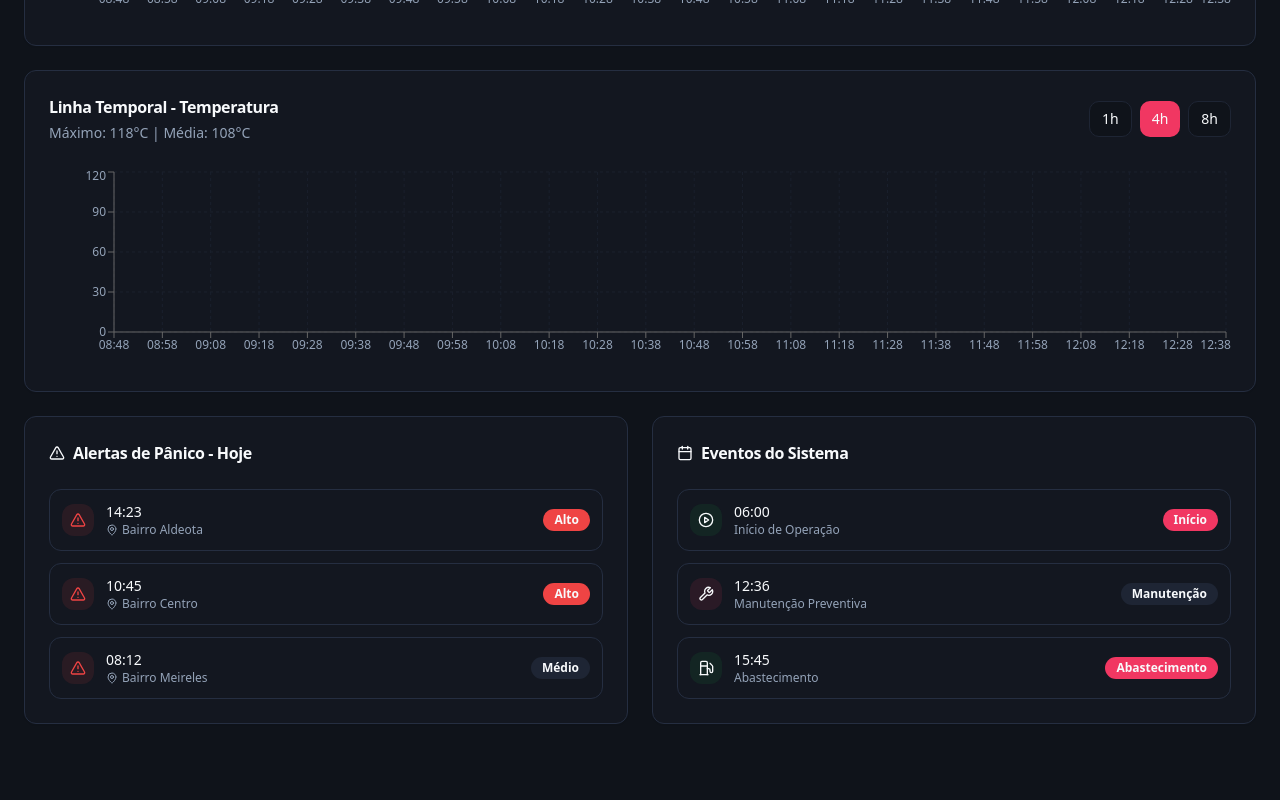
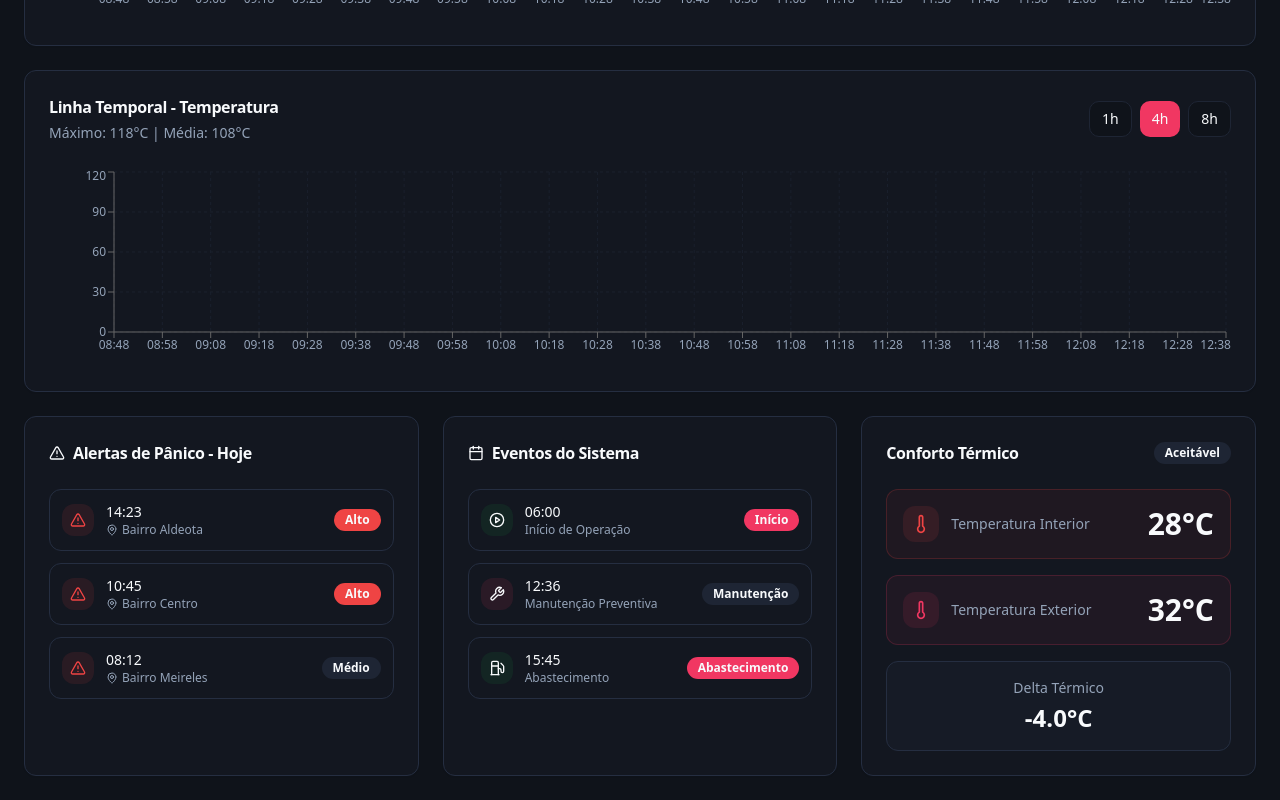
Before and after one commit to vitorandradecoelho/panic-map-pulse, a React (Vite) app: page /dashboardCAN in a window 1280 px wide. Shown: the part 1011-1811 px from the top of the page. Before the commit the page ends 1759 px from the top, so only its background shows below. Built offline with nearby package versions, Linux system fonts and the light colour scheme.

Commit message:
feat: Add comfort indicator to CAN dashboard

```diff
--- /dev/null
+++ b/src/components/can/analysis/ComfortPanel.tsx
@@ -0,0 +1,71 @@
+import { Card, CardContent, CardHeader, CardTitle } from "@/components/ui/card";
+import { Badge } from "@/components/ui/badge";
+import { useTranslation } from "@/hooks/useTranslation";
+import { CANVehicleData } from "@/data/canMockData";
+import { Thermometer } from "lucide-react";
+
+interface ComfortPanelProps {
+  vehicle: CANVehicleData;
+}
+
+export const ComfortPanel = ({ vehicle }: ComfortPanelProps) => {
+  const { t } = useTranslation();
+
+  const delta = vehicle.temperaturaInterior - vehicle.temperaturaExterior;
+
+  const getComfortStatus = () => {
+    const temp = vehicle.temperaturaInterior;
+    if (temp >= 20 && temp <= 25) return { label: t('can.comfort.ideal'), variant: 'default' as const };
+    if (temp > 25 && temp <= 28) return { label: t('can.comfort.acceptable'), variant: 'secondary' as const };
+    if (temp > 28) return { label: t('can.comfort.hot'), variant: 'destructive' as const };
+    return { label: t('can.comfort.cold'), variant: 'outline' as const };
+  };
+
+  const comfort = getComfortStatus();
+
+  return (
+    <Card>
+      <CardHeader>
+        <div className="flex items-center justify-between">
+          <CardTitle className="text-base">{t('can.comfort.title')}</CardTitle>
+          <Badge variant={comfort.variant}>{comfort.label}</Badge>
+        </div>
+      </CardHeader>
+      <CardContent className="space-y-4">
+        {/* Interior Temperature */}
+        <div className="flex items-center justify-between p-4 rounded-lg bg-destructive/5 border border-destructive/20">
+          <div className="flex items-center gap-3">
+            <div className="p-2 rounded-lg bg-destructive/10">
+              <Thermometer className="h-5 w-5 text-destructive" />
+            </div>
+            <span className="text-sm font-medium text-muted-foreground">
+              {t('can.comfort.interior')}
+            </span>
+          </div>
+          <span className="text-3xl font-bold">{vehicle.temperaturaInterior}°C</span>
+        </div>
+
+        {/* Exterior Temperature */}
+        <div className="flex items-center justify-between p-4 rounded-lg bg-primary/5 border border-primary/20">
+          <div className="flex items-center gap-3">
+            <div className="p-2 rounded-lg bg-primary/10">
+              <Thermometer className="h-5 w-5 text-primary" />
+            </div>
+            <span className="text-sm font-medium text-muted-foreground">
+              {t('can.comfort.exterior')}
+            </span>
+          </div>
+          <span className="text-3xl font-bold">{vehicle.temperaturaExterior}°C</span>
+        </div>
+
+        {/* Delta */}
+        <div className="p-4 rounded-lg bg-muted/50 border text-center">
+          <p className="text-sm text-muted-foreground mb-1">{t('can.comfort.delta')}</p>
+          <p className="text-2xl font-bold">
+            {delta > 0 ? '+' : ''}{delta.toFixed(1)}°C
+          </p>
+        </div>
+      </CardContent>
+    </Card>
+  );
+};
--- a/src/pages/VehicleCANDashboard.tsx
+++ b/src/pages/VehicleCANDashboard.tsx
@@ -7,6 +7,7 @@ import { AnalysisKPIs } from "@/components/can/analysis/AnalysisKPIs";
 import { TimeSeriesChart } from "@/components/can/analysis/TimeSeriesChart";
 import { AlertsPanel } from "@/components/can/analysis/AlertsPanel";
 import { SystemEventsPanel } from "@/components/can/analysis/SystemEventsPanel";
+import { ComfortPanel } from "@/components/can/analysis/ComfortPanel";
 
 const VehicleCANDashboard = () => {
   const { t } = useTranslation();
@@ -64,10 +65,11 @@ const VehicleCANDashboard = () => {
           />
         </div>
 
-        {/* Alerts and Events */}
-        <div className="grid grid-cols-1 lg:grid-cols-2 gap-6">
+        {/* Alerts, Events and Comfort */}
+        <div className="grid grid-cols-1 lg:grid-cols-3 gap-6">
           <AlertsPanel vehicle={selectedVehicle} />
           <SystemEventsPanel vehicle={selectedVehicle} />
+          <ComfortPanel vehicle={selectedVehicle} />
         </div>
       </main>
     </div>
```
